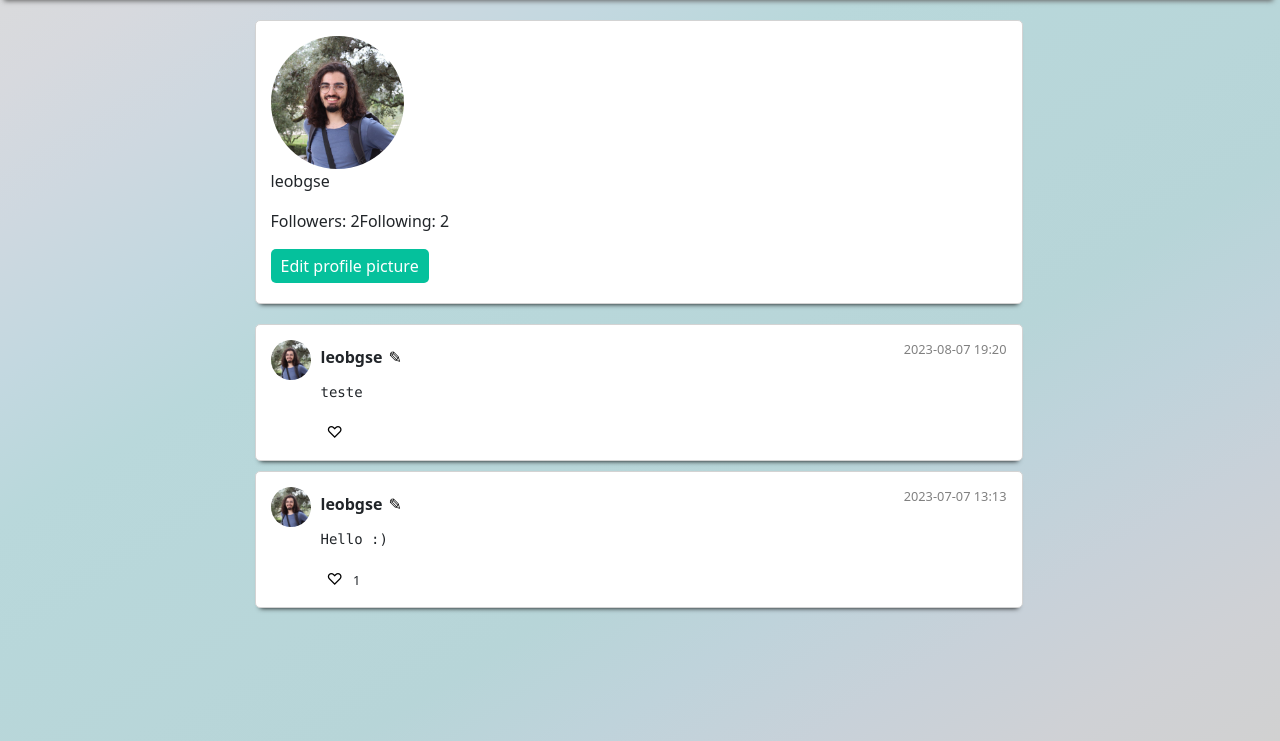
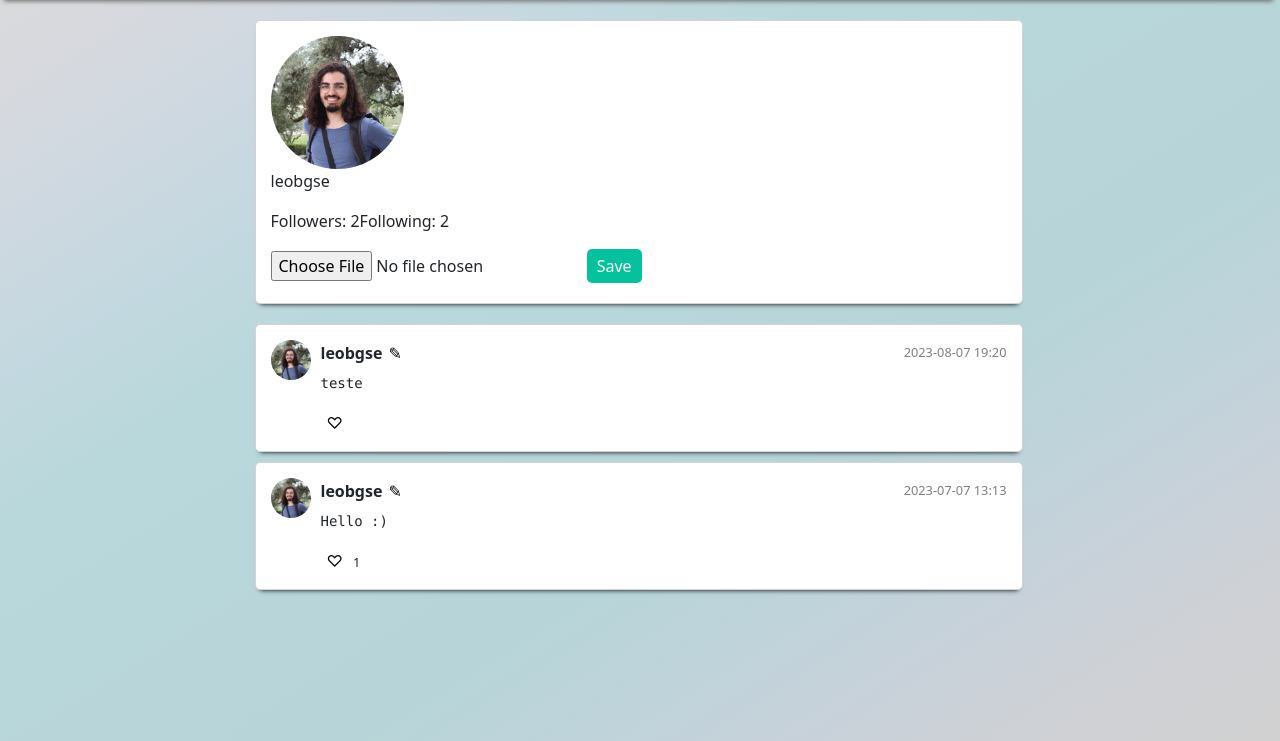
Before and after one commit to leohx2/CS50s_Web, a Django app: a page that uses Network/project4/network/templates/network/profile.html in a window 1280 px wide. Shown: the part 59-800 px from the top of the page. Run offline with Django 3.2, Linux system fonts and the light colour scheme; a user stored in the database is signed in; data comes from the database, SQL or seed files in the repository; both versions use the stored data as it was after the commit.

Commit message:
All specification done!
Missing only profile css

```diff
--- a/Network/project4/network/static/network/index.css
+++ b/Network/project4/network/static/network/index.css
@@ -14,7 +14,6 @@ pre {
     max-width: 1240px;
     width: 60vw;
 }
-
 .newPost, .post, .contatinerProfile {
     background-color: #FFF;
     border: 1px solid lightgrey;
@@ -59,13 +58,18 @@ textarea:focus{
 
 .post {
     display: flex;
+    justify-content: center;
     margin-top: 10px;
+}
+
+.post p {
+    margin-bottom: 0;
 }
 
 .postContent {
     align-items:flex-start;
     margin-left: 10px;
-    width: 100%;
+    width: 95%;
 }
 
 .userAndTimestamp{
@@ -118,3 +122,11 @@ textarea:focus{
     background-color: inherit;
     border: none;
 }
+
+.textAreaEdit{
+    border-radius: 5px;
+    border: 1px solid lightgrey;
+    height: 5em;
+    padding: 10px;
+    width: 100%;
+}
--- a/Network/project4/network/static/network/javaScript/currentLocation.js
+++ b/Network/project4/network/static/network/javaScript/currentLocation.js
@@ -101,8 +101,8 @@ function renderNoPosts(divPost) {
 async function editPost(post, divContent) {
     divContent.innerHTML = `
     <textarea id="idEditTextArea" class="textAreaEdit">${post.content}</textarea>
-    <button id="saveBtn">Save</button>
-    <button id="discardBtn">Discard</button>
+    <button id="saveBtn" class="saveDiscard save">Save</button>
+    <button id="discardBtn" class="saveDiscard discard">Discard</button>
     `
     document.getElementById("saveBtn").addEventListener("click", async () => {
         textarea = document.getElementById("idEditTextArea")
--- a/Network/project4/network/static/network/styles.css
+++ b/Network/project4/network/static/network/styles.css
@@ -1,6 +1,6 @@
 ::-webkit-scrollbar {
     width: 3px;
-    height: 2px;
+    height: 4px;
 }
 
 ::-webkit-scrollbar-track{
@@ -84,6 +84,7 @@ h2 {
     align-items: center;
     display: flex;
     justify-content: center;
+    margin-bottom: 10px;
 }
 
 .paginatorNumber {
@@ -109,3 +110,21 @@ h2 {
 .paginatorNumber.current:hover{
     background-color: #00AC7C;
 }
+
+.saveDiscard {
+    border: none;
+    background-color: #f3f3f3;
+    border-radius: 5px;
+    transition: all 0.4s ease-in-out;
+    padding: 5px 10px;
+}
+
+.saveDiscard.save:hover {
+    background-color: #05C19C;
+    color: #FFF;
+}
+
+.saveDiscard.discard:hover {
+    background-color: #F34C51;
+    color: #FFF;
+}
--- a/Network/project4/network/templates/network/profile.html
+++ b/Network/project4/network/templates/network/profile.html
@@ -21,7 +21,11 @@
                 <p>Following: <span id="FollowsCounter">{{follows|length}}</span></p>
             </div>
             {% if userdata == user %}
-                <button id="btnSettings" class="MyBtn changePicture">Edit profile picture</button>
+                <form action="http://127.0.0.1:8000/profile_pic_update/" method="post" enctype="multipart/form-data">
+                    {% csrf_token %}
+                    <input type="file" name="profilePic">
+                    <button type="submit" id="btnSettings" class="MyBtn changePicture">Save</button>
+                </form>
             {% else%}
                 {% if isFollowing == "Login Necessary" %}
                     <button id="btnSettings" class="MyBtn disabled" disabled>Follow</button>
--- a/Network/project4/network/urls.py
+++ b/Network/project4/network/urls.py
@@ -5,7 +5,6 @@ from . import views
 
 urlpatterns = [
     path("", views.index, name="index"),
-    path("page/<int:page>", views.index, name="index"),
     path("infoPost/<str:username>", views.infoPost, name="infoPost"),
     path("infoPost/<str:username>/page/<int:page>", views.infoPost, name="infoPost"),
     path("editPost/<str:post_id>", views.editPost, name="editPost"),
@@ -15,8 +14,10 @@ urlpatterns = [
     path("login", views.login_view, name="login"),
     path("logout", views.logout_view, name="logout"),
     path("newPost", views.newPost, name="newPost"),
+    path("page/<int:page>", views.index, name="index"),
     path("postLikes/<str:post_id>", views.postLikes, name="postLikes"),
     path("profile/<str:profile>", views.renderProfile, name="renderProfile"),
     path("profile/<str:profile>/page/<int:page>", views.renderProfile, name="renderProfile"),
+    path("profile_pic_update/", views.profile_pic_update, name="profile_pic_update"),
     path("register", views.register, name="register"),
 ]
--- a/Network/project4/network/views.py
+++ b/Network/project4/network/views.py
@@ -10,8 +10,11 @@ from django.http import HttpResponse, HttpResponseRedirect, JsonResponse
 from django.shortcuts import redirect, render
 from django.urls import reverse
 from django.views.decorators.csrf import csrf_exempt
+from PIL import Image
 
 from .models import Posts, Profile, User
+
+POST_PER_PAGE = 10
 
 
 def index(request, page=1):
@@ -110,10 +113,9 @@ def infoPost(request, username, page=1):
     posts = posts.order_by("-pk").all()
 
     # Pages will work as the paginator variable
-    pages = Paginator(posts, 2)
+    pages = Paginator(posts, POST_PER_PAGE)
 
     # If the variable "page" is greater than pages.num_pages we return it to index with an error message
-    print(f"\n\nLAB \n----- \n{pages.num_pages}\n-----\n")
     if page > pages.num_pages or page <= 0:
         messages.warning(request, f'The {locationErrorPage(username)} page {page} does not exist, the last page is {pages.num_pages}')
         return HttpResponseRedirect(reverse("index"))
@@ -232,4 +234,48 @@ def follow(request, profile):
 @login_required
 def followingPosts(request, page=1):
     # page var is an optional value that by default is 1, use to indicate the current page on the site.
-    return render(request, "network/following.html")
+    profile = Profile.objects.get(userProfile = request.user)
+    is_following_users = True
+    if profile.follows.count() == 0:
+        is_following_users = False
+    return render(request, "network/following.html", {'has_following': is_following_users})
+
+
+# Check if the file is an image
+def is_an_image(file):
+    try:
+        with Image.open(file) as img:
+            return True
+    except Exception as e:
+        return False
+
+
+@login_required
+def profile_pic_update(request):
+    if request.method == 'POST':
+
+        # Checking with a try if the user send a file otherwise render a message
+        try:
+            # Requesting the image
+            request.FILES['profilePic']
+            profile_pic = request.FILES['profilePic']
+
+            # Checking if the file is a picture if the file yes change the profile picture
+            if is_an_image(profile_pic):
+                user = User.objects.get(pk=request.user.id)
+
+                # If the user is changing the picture the system deletes the last one, but not if it's the default image
+                if user.profile_picture != "images/noPicture.png":
+                    user.profile_picture.delete()
+
+                # Save the changes
+                user.profile_picture = profile_pic
+                user.save()
+            else:
+                messages.warning(request, 'The file must be an Image.')
+        except Exception as e:
+            messages.warning(request, 'A file is necessary to save.')
+
+    # Render the profile page.
+    profile_page = reverse("renderProfile", args=[request.user.username])
+    return redirect(profile_page)
```
Also changed, not shown: Network/project4/network/templates/network/following.html (+7 -1 lines), Network/project4/db.sqlite3, Network/project4/media/images/CV_picture.jpeg (added), Network/project4/media/images/peakpx.jpg (added), Network/project4/media/images/profile.jpeg (added), Network/project4/media/images/profileSarabi.jpeg (added), 1 other file.
